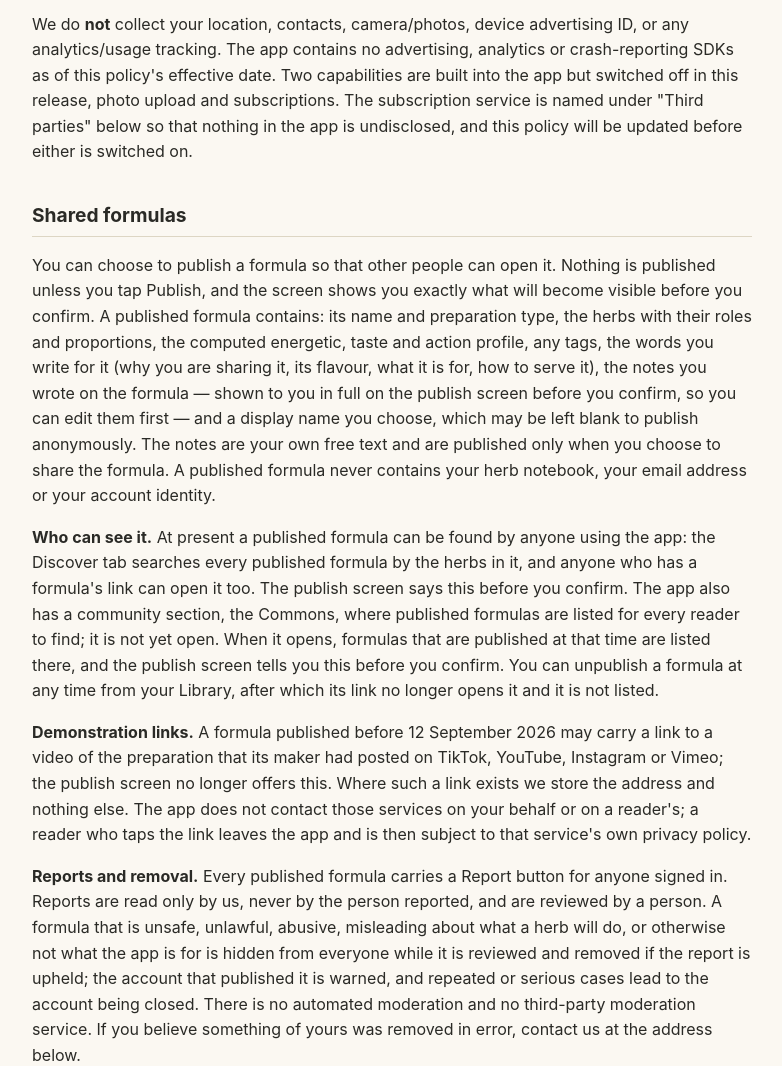
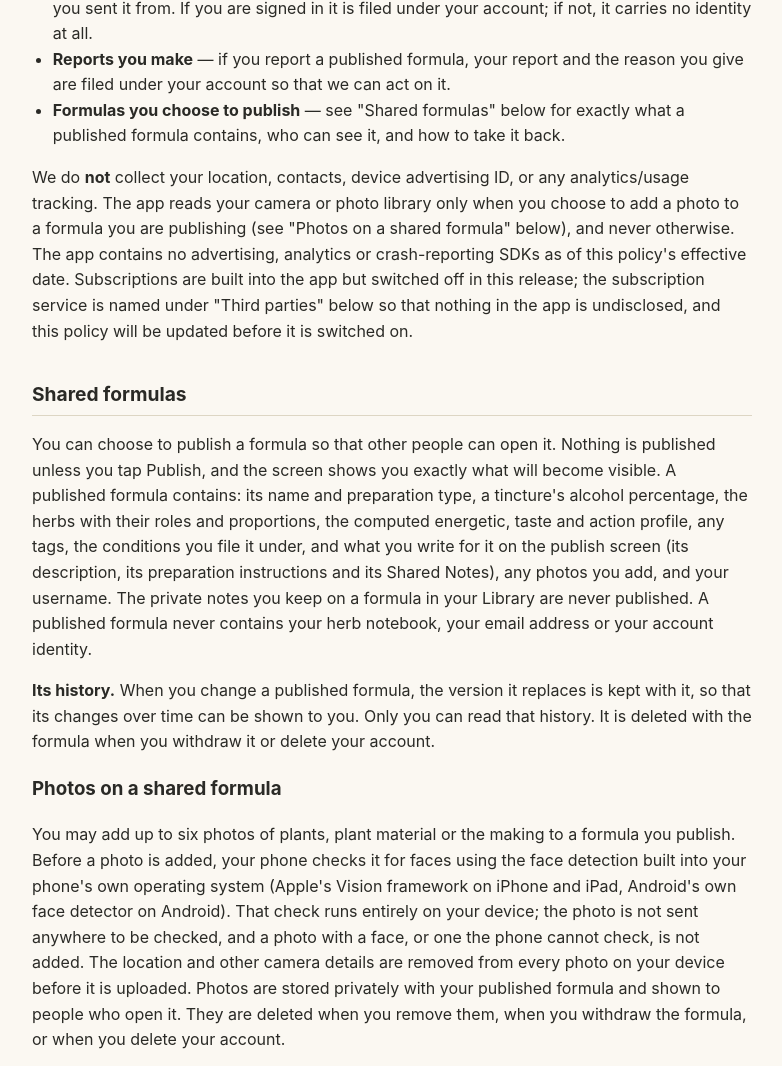
Before and after one commit to jpayne8888/herbal-companion-legal, a plain HTML site: page index.html in a window 1280 px wide. Shown: the part 966-2032 px from the top of the page, without its empty margins (248-1030 px from the left). Drawn offline with Linux system fonts and the light colour scheme.

Commit message:
Privacy policy effective 20 November 2026: photos on a shared formula and their on-device face check, a share's history, what a published formula holds, and the name Apple passes on Android

```diff
--- a/index.html
+++ b/index.html
@@ -26,7 +26,7 @@
 <body>
 
 <h1>Herbalist's Companion — Privacy Policy</h1>
-<p class="updated">Effective date: November 7, 2026</p>
+<p class="updated">Effective date: November 20, 2026</p>
 
 <p>
   Herbalist's Companion ("the app", "we", "us") is a herbal formula-building app.
@@ -38,7 +38,8 @@
 <p>We collect only what's needed to provide the app's core features:</p>
 <ul>
   <li><strong>Email address</strong> — collected when you create an account, used to sign you in and to let you reset your password.</li>
-  <li><strong>Your email address from Google or Apple, if you use "Continue with Google" or "Continue with Apple"</strong> — as provided by that company's sign-in service. If you choose Apple's "Hide My Email", we receive the relay address Apple gives us and never your real one. We ask for nothing else (not your name, not your photo), and we use the address only to create and identify your account.</li>
+  <li><strong>Your email address from Google or Apple, if you use "Continue with Google" or "Continue with Apple"</strong>: as provided by that company's sign-in service. If you choose Apple's "Hide My Email", we receive the relay address Apple gives us and never your real one. From Google we ask for nothing else (not your name, not your photo), and we use the address only to create and identify your account.</li>
+  <li><strong>Your name, if you use "Continue with Apple" on an Android device and choose to share it</strong>: on Android, Apple's sign-in page shows the name on your Apple account and lets you change it before you continue. Whatever name you leave there is passed to us the first time you sign in this way and is stored with your account. The app does not show it or use it for anything, and it is deleted with your account. On iPhone and iPad we do not ask Apple for your name.</li>
   <li><strong>An account identifier</strong> — a random number our database assigns to your account, which ties your saved work to you.</li>
   <li><strong>Formula data you save</strong> — the herb formulas, notes, and preparation details you build and choose to save. Saving a formula needs an account, and a saved formula is stored with it. A formula you are still building on the bench stays on your device until you save it.</li>
   <li><strong>Your notes on herbs</strong> — if you sign in, the marks you make on a herb (read, kept) and the note you write about it are stored with your account. Signed out, they stay on your device, and in your device's own backup if you use one; we never see them. If you later sign in on that device, the marks and notes you made there are moved into your account so they are not lost, as are any formulas an earlier version of the app saved on the device.</li>
@@ -47,29 +48,50 @@
   <li><strong>Formulas you choose to publish</strong> — see "Shared formulas" below for exactly what a published formula contains, who can see it, and how to take it back.</li>
 </ul>
 <p>
-  We do <strong>not</strong> collect your location, contacts, camera/photos,
-  device advertising ID, or any analytics/usage tracking. The app contains
-  no advertising, analytics or crash-reporting SDKs as of this policy's
-  effective date. Two capabilities are built into the app but switched off in
-  this release, photo upload and subscriptions. The subscription service is
-  named under "Third parties" below so that nothing in the app is
-  undisclosed, and this policy will be updated before either is switched on.
+  We do <strong>not</strong> collect your location, contacts,
+  device advertising ID, or any analytics/usage tracking. The app reads your
+  camera or photo library only when you choose to add a photo to a formula
+  you are publishing (see "Photos on a shared formula" below), and never
+  otherwise. The app contains no advertising, analytics or crash-reporting
+  SDKs as of this policy's effective date. Subscriptions are built into the
+  app but switched off in this release; the subscription service is named
+  under "Third parties" below so that nothing in the app is undisclosed, and
+  this policy will be updated before it is switched on.
 </p>
 
 <h2>Shared formulas</h2>
 <p>
   You can choose to publish a formula so that other people can open it.
   Nothing is published unless you tap Publish, and the screen shows you
-  exactly what will become visible before you confirm. A published formula
-  contains: its name and preparation type, the herbs with their roles and
-  proportions, the computed energetic, taste and action profile, any tags,
-  the words you write for it (why you are sharing it, its flavour, what it
-  is for, how to serve it), the notes you wrote on the formula — shown to you
-  in full on the publish screen before you confirm, so you can edit them
-  first — and a display name you choose, which may be left blank to publish
-  anonymously. The notes are your own free text and are published only when
-  you choose to share the formula. A published formula never contains your
-  herb notebook, your email address or your account identity.
+  exactly what will become visible. A published formula contains: its name
+  and preparation type, a tincture's alcohol percentage, the herbs with their
+  roles and proportions, the computed energetic, taste and action profile,
+  any tags, the conditions you file it under, and what you write for it on
+  the publish screen (its description, its preparation instructions and its
+  Shared Notes), any photos you add, and your username. The private notes you
+  keep on a formula in your Library are never published. A published formula
+  never contains your herb notebook, your email address or your account
+  identity.
+</p>
+<p>
+  <strong>Its history.</strong> When you change a published formula, the
+  version it replaces is kept with it, so that its changes over time can be
+  shown to you. Only you can read that history. It is deleted with the
+  formula when you withdraw it or delete your account.
+</p>
+<h3>Photos on a shared formula</h3>
+<p>
+  You may add up to six photos of plants, plant material or the making to a
+  formula you publish. Before a photo is added, your phone checks it for
+  faces using the face detection built into your phone's own operating
+  system (Apple's Vision framework on iPhone and iPad, Android's own face
+  detector on Android). That check runs entirely on your device; the photo
+  is not sent anywhere to be checked, and a photo with a face, or one the
+  phone cannot check, is not added. The location and other camera details
+  are removed from every photo on your device before it is uploaded. Photos
+  are stored privately with your published formula and shown to people who
+  open it. They are deleted when you remove them, when you withdraw the
+  formula, or when you delete your account.
 </p>
 <p>
   <strong>Who can see it.</strong> At present a published formula can be
@@ -164,10 +186,13 @@
     (<a href="https://policies.google.com/privacy" target="_blank" rel="noopener">privacy policy</a>)
   </li>
   <li>
-    <strong>Sign in with Apple</strong> — on iPhone and iPad, only if you
-    choose "Continue with Apple". Apple tells us your email address, or a
-    relay address if you choose to hide yours, and Apple knows that you signed
-    in to this app. We ask Apple for nothing else and send it nothing else.
+    <strong>Sign in with Apple</strong>: only if you choose "Continue with
+    Apple". Apple tells us your email address, or a relay address if you
+    choose to hide yours, and Apple knows that you signed in to this app. On
+    iPhone and iPad we ask Apple for nothing else. On Android, where Apple's
+    sign-in runs as a web page, Apple also passes the name you give it there,
+    if you leave one, and we keep it with your account. We send Apple nothing
+    else.
     (<a href="https://www.apple.com/legal/privacy/" target="_blank" rel="noopener">privacy policy</a>)
   </li>
   <li>
```
Also changed, not shown: privacy.html (+48 -23 lines).
